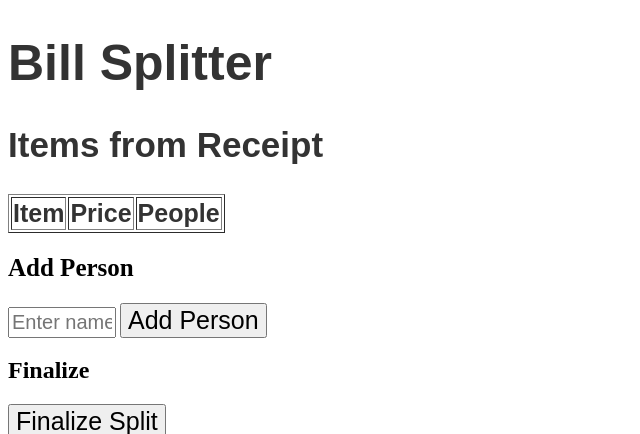
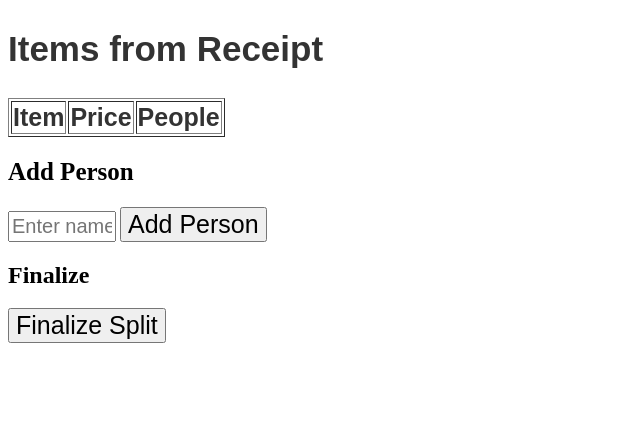
Before and after one commit to suhaasteja/billsplitter, a Flask app: page /session in a window 1280 px wide. Shown: the top 434 px of the page, without its empty margins (0-640 px from the left). Run offline with Flask 3, Linux system fonts and the light colour scheme; lists and menus that the app fills with data are empty.

Commit message:
updated index

```diff
--- a/templates/session.html
+++ b/templates/session.html
@@ -6,9 +6,6 @@
     <script defer src="/static/assets/js/main.js"></script>
 </head>
 <body>
-    <header>
-        <h1 style="font-family: Arial, sans-serif; font-size: 50px; color: #333;">Bill Splitter</h1>
-    </header>
     <main>
         <h2 style="font-family: Arial, sans-serif; font-size: 35px; color: #333;">Items from Receipt</h2>
         <table id="items-table" border="1" style="font-family: Arial, sans-serif; font-size: 25px; color: #333;"">
```
